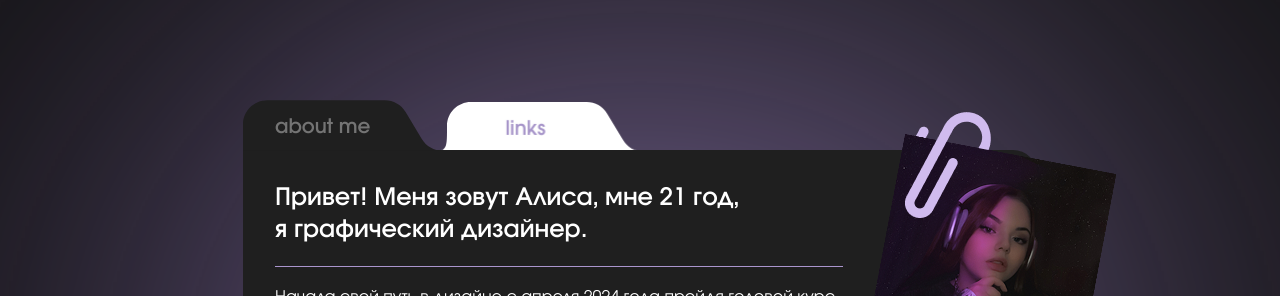
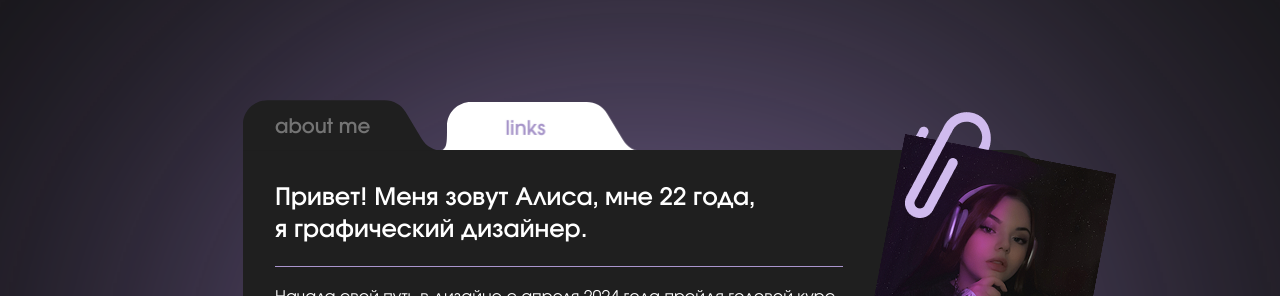
Before and after one commit to biscet/alice-visite-card, a React (Vite) app: page / in a window 1280 px wide. Shown: the top 296 px of the page. Built offline with nearby package versions, Linux system fonts and the light colour scheme.

Commit message:
Фикс даты рождения

```diff
--- a/src/Page.tsx
+++ b/src/Page.tsx
@@ -318,7 +318,7 @@ export default function Page() {
                   />
 
                 <div className={styles.cardPrimaryContent}>
-                  <h1>Привет! Меня зовут Алиса, мне 21 год, я графический дизайнер.</h1>
+                  <h1>Привет! Меня зовут Алиса, мне 22 года, я графический дизайнер.</h1>
                   <div className={styles.divider}></div>
                   <div className={styles.scrollableText}>
                     <p>Начала свой путь в дизайне с апреля 2024 года пройдя годовой курс в <a href="https://t.me/akeishapage/792" target="_blank" rel="noopener noreferrer" className={styles.textLink}>Яндекс Практикуме</a>. За это время успела поработать над стартапом, в <a href="https://t.me/akeishapage/801" target="_blank" rel="noopener noreferrer" className={styles.textLink}>типографии</a> и с другими отдельными проектами.</p>
```
